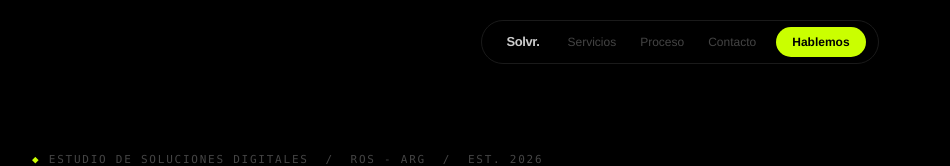
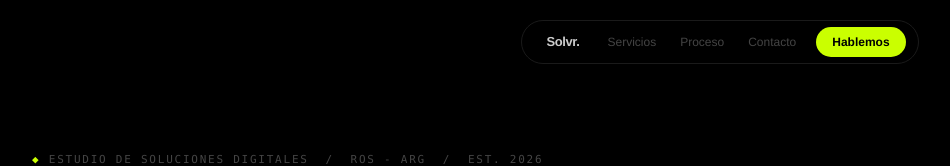
Before and after one commit to pedrodelc1/solvr, a Next.js app: page / in a window 1280 px wide. Shown: the top 166 px of the page, without its empty margins (0-950 px from the left). Built offline with nearby package versions, Linux system fonts and the light colour scheme.

Commit message:
Nav: offset 160px

```diff
--- a/app/page.tsx
+++ b/app/page.tsx
@@ -106,7 +106,7 @@ function Nav() {
       <div
         className="flex items-center gap-1 px-3 h-11 rounded-full transition-all duration-300 w-max"
         style={{
-          marginLeft: "80px",
+          marginLeft: "160px",
           border: `1px solid ${C.rule}`,
           backdropFilter: "blur(18px)",
           backgroundColor: scrolled ? "rgba(0,0,0,0.90)" : "rgba(0,0,0,0.48)",
```
